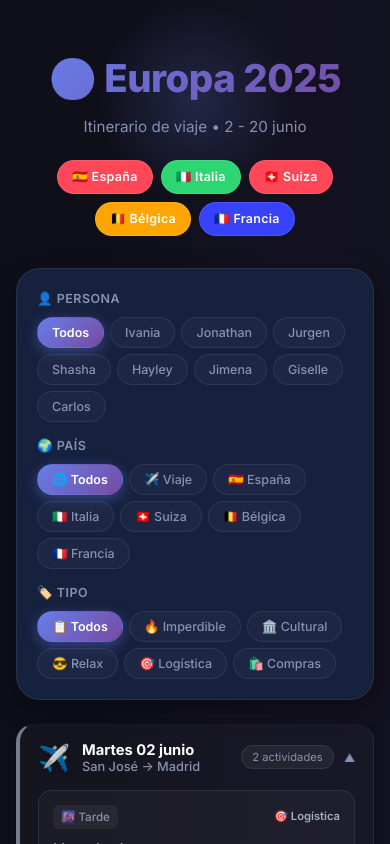
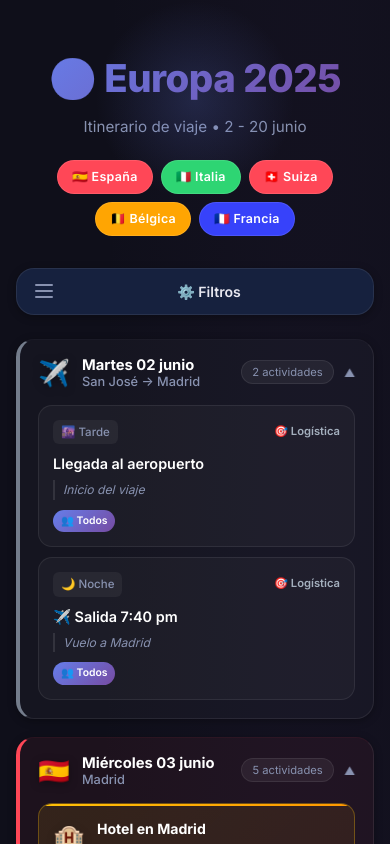
Before and after one commit to SSDesth/itinerarioViaje2026, a React (Vite) app in the folder europe-trip/: page / in a window 390 px wide. Shown: the top 844 px of the page. Built offline with nearby package versions, Linux system fonts and the light colour scheme; the HTML template or start-up script is replaced by a standard one.

Commit message:
feat: hamburger menu for filters + only show maps button when location exists in lugares.md

```diff
--- a/europe-trip/src/components/ActivityCard.tsx
+++ b/europe-trip/src/components/ActivityCard.tsx
@@ -53,6 +53,7 @@ export default function ActivityCard({ activity, colors, isOptional }: ActivityC
           )}
         </div>
 
+        {activity.mapsLink && (
           <a
             href={activity.mapsLink}
             target="_blank"
@@ -62,6 +63,7 @@ export default function ActivityCard({ activity, colors, isOptional }: ActivityC
           >
             📍 Abrir en Maps
           </a>
+        )}
       </div>
     </motion.div>
   )
--- a/europe-trip/src/components/Filters.tsx
+++ b/europe-trip/src/components/Filters.tsx
@@ -1,4 +1,5 @@
-import { motion } from 'framer-motion'
+import { useState } from 'react'
+import { motion, AnimatePresence } from 'framer-motion'
 import { PARTICIPANTS, COUNTRY_FLAGS, Participant } from '../data/itinerary'
 
 interface FiltersProps {
@@ -22,12 +23,39 @@ export default function Filters({
   countries,
   types,
 }: FiltersProps) {
+  const [isOpen, setIsOpen] = useState(false)
+
+  const hasActiveFilter = selectedPerson !== 'Todos' || selectedCountry !== 'Todos' || selectedType !== 'Todos'
+
   return (
+    <div className="filters-wrapper">
+      <button
+        className={`hamburger-btn ${isOpen ? 'open' : ''} ${hasActiveFilter ? 'has-filter' : ''}`}
+        onClick={() => setIsOpen(!isOpen)}
+        aria-label="Abrir filtros"
+        aria-expanded={isOpen}
+      >
+        <div className="hamburger-icon">
+          <span></span>
+          <span></span>
+          <span></span>
+        </div>
+        <span className="hamburger-label">
+          {hasActiveFilter ? '🎯 Filtros activos' : '⚙️ Filtros'}
+        </span>
+        {hasActiveFilter && (
+          <span className="filter-indicator"></span>
+        )}
+      </button>
+
+      <AnimatePresence>
+        {isOpen && (
           <motion.section
             className="filters-section"
-      initial={{ opacity: 0 }}
-      animate={{ opacity: 1 }}
-      transition={{ delay: 0.3 }}
+            initial={{ opacity: 0, height: 0, marginTop: 0 }}
+            animate={{ opacity: 1, height: 'auto', marginTop: 12 }}
+            exit={{ opacity: 0, height: 0, marginTop: 0 }}
+            transition={{ duration: 0.3, ease: 'easeInOut' }}
           >
             <div className="filter-group">
               <label>👤 Persona</label>
@@ -79,6 +107,22 @@ export default function Filters({
                 ))}
               </div>
             </div>
+
+            {hasActiveFilter && (
+              <button
+                className="clear-filters-btn"
+                onClick={() => {
+                  setSelectedPerson('Todos')
+                  setSelectedCountry('Todos')
+                  setSelectedType('Todos')
+                }}
+              >
+                ✕ Limpiar filtros
+              </button>
+            )}
           </motion.section>
+        )}
+      </AnimatePresence>
+    </div>
   )
 }
--- a/europe-trip/src/data/itinerary.ts
+++ b/europe-trip/src/data/itinerary.ts
@@ -7,7 +7,7 @@ export interface Activity {
   notes: string;
   participants: string[];
   isOptional: boolean;
-  mapsLink: string;
+  mapsLink: string | null;
   icon: string;
 }
 
@@ -175,7 +175,7 @@ const LOCATIONS: Record<string, string> = {
   'excursión brujas': 'https://www.google.com/maps/search/?api=1&query=Bruges+Belgium',
 };
 
-export function getLocationLink(activityName: string, city: string): string {
+export function getLocationLink(activityName: string, _city: string): string | null {
   const normalized = activityName
     .toLowerCase()
     .replace(/\[opción\]/g, '')
@@ -193,9 +193,8 @@ export function getLocationLink(activityName: string, city: string): string {
     }
   }
 
-  // Fallback
-  const query = encodeURIComponent(`${activityName} ${city}`);
-  return `https://www.google.com/maps/search/?api=1&query=${query}`;
+  // No match found in lugares.md — don't show location button
+  return null;
 }
 
 // Hotels data from hospedajes.md
@@ -237,38 +236,3 @@ export const HOTELS: Hotel[] = [
     mapsLink: 'https://maps.app.goo.gl/z2ZAMDNB1t2puKrs6',
   },
 ];
-
-function getHotelForDay(date: string): Hotel | null {
-  const hotelRanges: { hotel: Hotel; start: number; end: number }[] = [
-    { hotel: HOTELS[0], start: 3, end: 4 },
-    { hotel: HOTELS[1], start: 4, end: 8 },
-    { hotel: HOTELS[2], start: 8, end: 11 },
-    { hotel: HOTELS[3], start: 11, end: 13 },
-    { hotel: HOTELS[4], start: 13, end: 16 },
-    { hotel: HOTELS[5], start: 16, end: 20 },
-  ];
-
-  const dayNum = parseInt(date.split(' ')[0]);
-  const found = hotelRanges.find((r) => dayNum >= r.start && dayNum < r.end);
-  return found ? found.hotel : null;
-}
-
-function getIconForType(type: string): string {
-  if (type.includes('Logística')) return '🎯';
-  if (type.includes('Imperdible')) return '🔥';
-  if (type.includes('Por definir')) return '❓';
-  if (type.includes('Relax')) return '😎';
-  if (type.includes('Tip')) return '💡';
-  return '📌';
-}
-
-function getCountryFromRaw(raw: string): string {
-  if (raw.includes('Costa Rica')) return 'Costa Rica';
-  if (raw.includes('España')) return 'España';
-  if (raw.includes('Italia')) return 'Italia';
-  if (raw.includes('Suiza')) return 'Suiza';
-  if (raw.includes('Bélgica')) return 'Bélgica';
-  if (raw.includes('Francia')) return 'Francia';
-  if (raw.includes('Viaje')) return 'Viaje';
-  return 'Viaje';
-}
--- a/europe-trip/src/index.css
+++ b/europe-trip/src/index.css
@@ -122,17 +122,95 @@ body {
 }
 
 /* Filters */
+.filters-wrapper {
+  position: sticky;
+  top: 8px;
+  z-index: 100;
+  margin-bottom: 24px;
+}
+
+.hamburger-btn {
+  display: flex;
+  align-items: center;
+  gap: 10px;
+  width: 100%;
+  padding: 14px 18px;
+  background: var(--card-bg);
+  border: 1px solid var(--border);
+  border-radius: var(--radius-lg);
+  cursor: pointer;
+  font-family: var(--font);
+  font-size: 0.88rem;
+  font-weight: 600;
+  color: var(--text);
+  transition: all 0.25s ease;
+  box-shadow: var(--shadow-sm);
+  position: relative;
+}
+
+.hamburger-btn:hover {
+  border-color: rgba(102, 126, 234, 0.3);
+  box-shadow: var(--shadow-md);
+}
+
+.hamburger-btn.has-filter {
+  border-color: rgba(102, 126, 234, 0.4);
+  background: rgba(102, 126, 234, 0.05);
+}
+
+.hamburger-icon {
+  display: flex;
+  flex-direction: column;
+  gap: 4px;
+  width: 18px;
+}
+
+.hamburger-icon span {
+  display: block;
+  height: 2px;
+  width: 100%;
+  background: var(--text-muted);
+  border-radius: 2px;
+  transition: all 0.3s ease;
+}
+
+.hamburger-btn.open .hamburger-icon span:nth-child(1) {
+  transform: rotate(45deg) translate(4px, 4px);
+}
+
+.hamburger-btn.open .hamburger-icon span:nth-child(2) {
+  opacity: 0;
+}
+
+.hamburger-btn.open .hamburger-icon span:nth-child(3) {
+  transform: rotate(-45deg) translate(4px, -4px);
+}
+
+.hamburger-label {
+  flex: 1;
+}
+
+.filter-indicator {
+  width: 8px;
+  height: 8px;
+  background: var(--gradient-primary);
+  border-radius: 50%;
+  animation: pulse 2s infinite;
+}
+
+@keyframes pulse {
+  0%, 100% { opacity: 1; transform: scale(1); }
+  50% { opacity: 0.7; transform: scale(1.2); }
+}
+
 .filters-section {
   background: var(--card-bg);
   border: 1px solid var(--border);
   border-radius: var(--radius-xl);
   padding: 20px;
-  margin-bottom: 24px;
   box-shadow: var(--shadow-md);
-  position: sticky;
-  top: 8px;
-  z-index: 100;
   backdrop-filter: blur(20px);
+  overflow: hidden;
 }
 
 .filter-group {
@@ -186,6 +264,27 @@ body {
   border-color: transparent;
   box-shadow: 0 4px 14px rgba(102, 126, 234, 0.4);
   font-weight: 600;
+}
+
+.clear-filters-btn {
+  display: block;
+  width: 100%;
+  margin-top: 14px;
+  padding: 10px;
+  background: rgba(255, 71, 87, 0.1);
+  border: 1px solid rgba(255, 71, 87, 0.3);
+  border-radius: var(--radius-md);
+  color: #ff6b81;
+  font-family: var(--font);
+  font-size: 0.8rem;
+  font-weight: 600;
+  cursor: pointer;
+  transition: all 0.2s ease;
+}
+
+.clear-filters-btn:hover {
+  background: rgba(255, 71, 87, 0.2);
+  border-color: rgba(255, 71, 87, 0.5);
 }
 
 /* Days Container */
```
Lines whose indentation alone changed are shown as unchanged.
